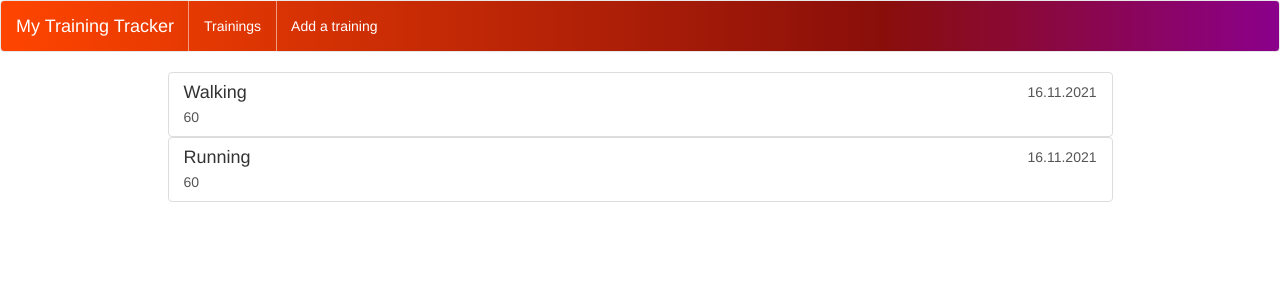
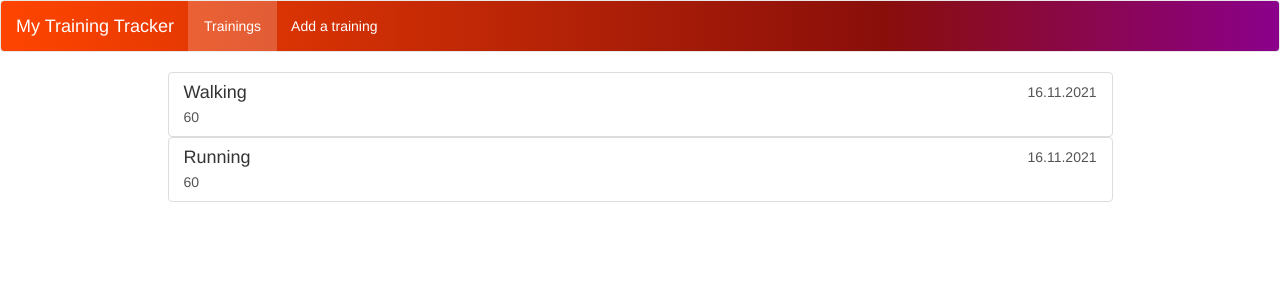
Before and after one commit to matea0/my-training-tracker, an Angular app: page /trainings in a window 1280 px wide. Shown: the top 300 px of the page. Built offline with nearby package versions, Linux system fonts and the light colour scheme.

Commit message:
no message

```diff
--- a/src/app/header/header.component.css
+++ b/src/app/header/header.component.css
@@ -8,5 +8,6 @@
 }
 
 .my_active {
-  outline: rgba(255, 255, 255, 0.5) 1px solid;
+  outline: rgba(255, 255, 255, 0.2) 1px solid;
+  background: rgba(255, 255, 255, 0.2);
 }
```
